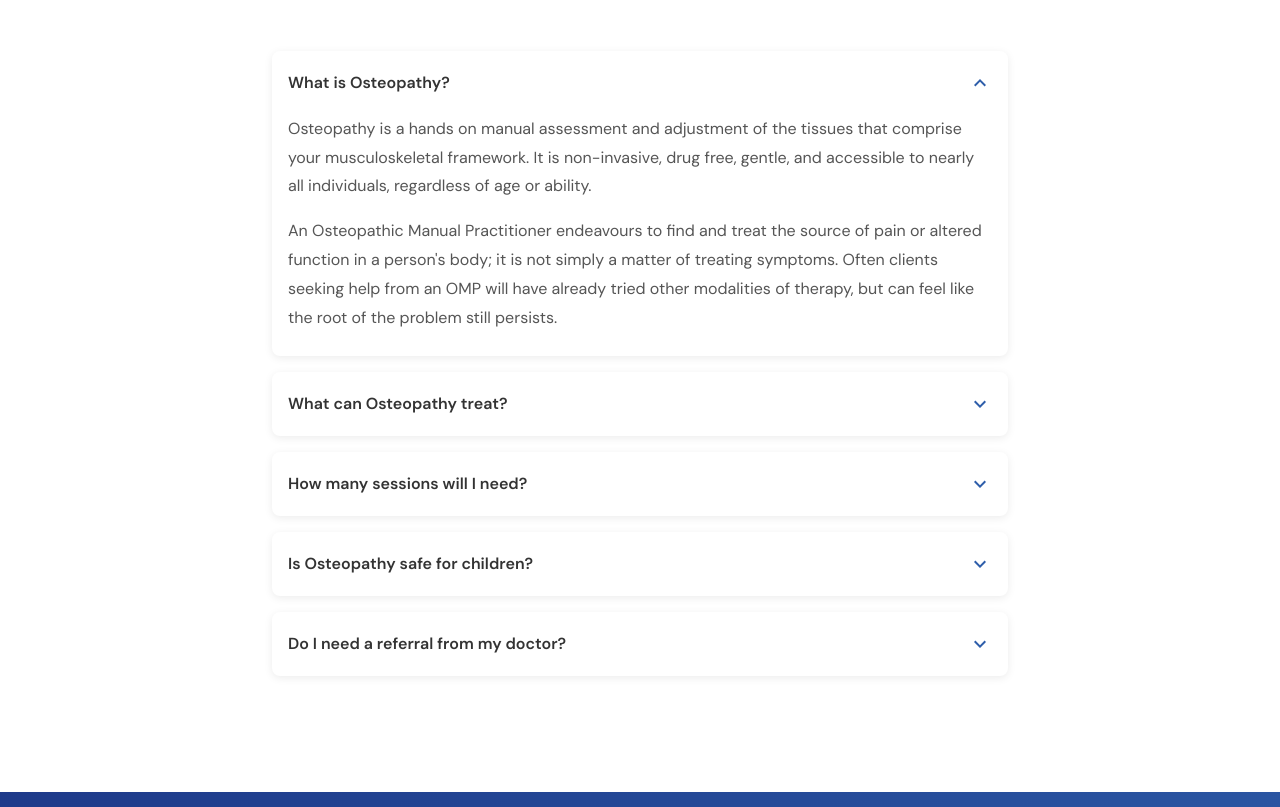
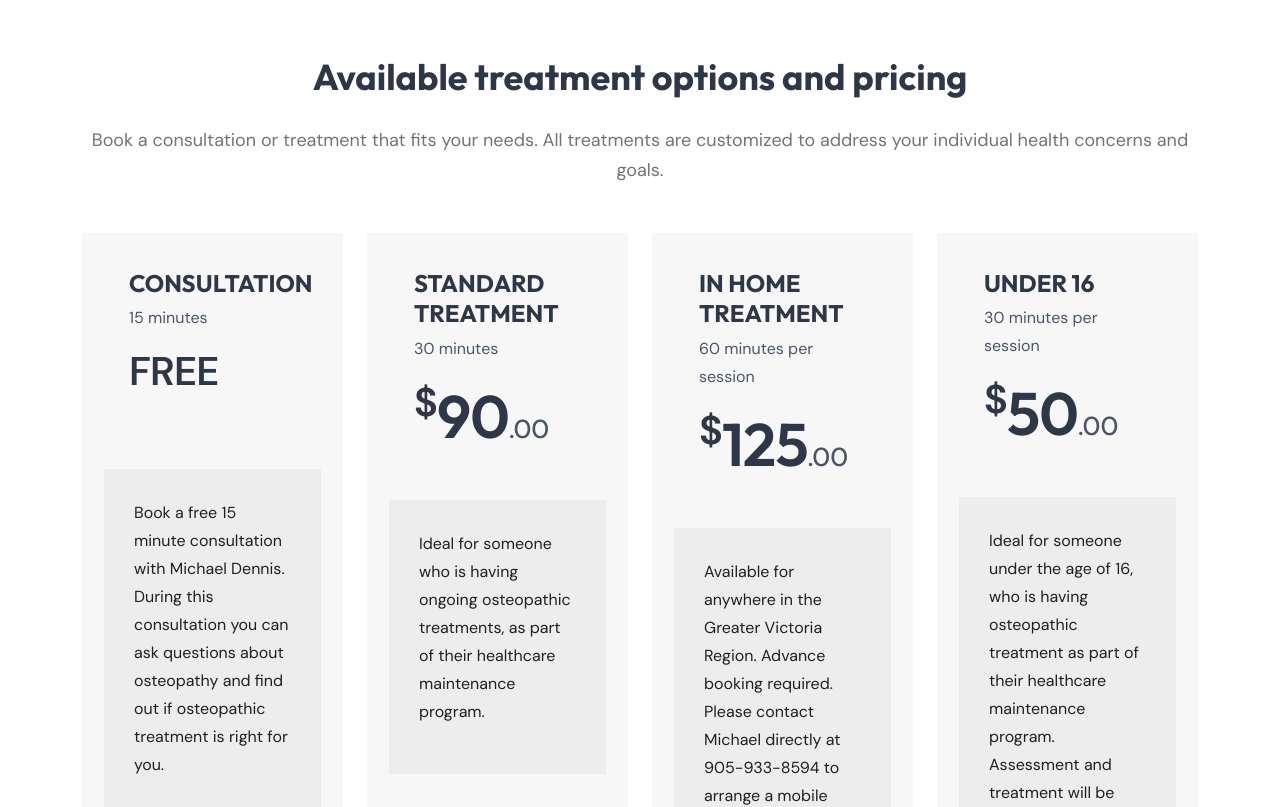
Before and after one commit to guillaumebaud/victoria-osteopathy-2, a Next.js app: page / in a window 1280 px wide. Shown: the part 3261-4068 px from the top of the page. Built offline with nearby package versions, Linux system fonts and the light colour scheme; no server answers.

Commit message:
purgecss on next css chunks and readme and privacy policy fixes

```diff
--- a/public/main-assets/css/style.css
+++ b/public/main-assets/css/style.css
@@ -1659,6 +1659,155 @@ blockquote.has-text-align-right:before {
   width: 100%;
 }
 
+/*------------------- 4.00. Pricing -------------------*/
+/* Pricing Card ---------------------------------- */
+.pricing-tabs {
+  margin-bottom: 50px;
+  border: 1px solid rgba(31, 31, 31, 0.15);
+  display: inline-flex;
+  border-radius: 0;
+  padding: 10px;
+}
+
+.pricing-tabs .nav-item .nav-link {
+  font-size: 15px;
+  font-weight: 600;
+  color: var(--body-color);
+  font-family: var(--title-font);
+  text-transform: uppercase;
+  border-radius: 0;
+  margin: 0;
+  border: 0;
+  padding: 7px 20px;
+  background: transparent;
+}
+
+.pricing-tabs .nav-item .nav-link.active {
+  background: var(--theme-color);
+  color: var(--white-color);
+}
+
+.pricing-card {
+  display: block;
+  padding: 40px 45px;
+  background: #F7F7F7;
+  border: 2px solid #F7F7F7;
+  box-shadow: none;
+  transition: 0.4s;
+}
+
+.pricing-card .pricing-card_title {
+  font-size: 24px;
+  font-weight: 700;
+  min-width: 220px;
+  color: var(--title-color);
+  margin-top: -0.3em;
+  margin-bottom: 6px;
+  text-transform: uppercase;
+}
+
+.pricing-card .pricing-card_text {
+  margin-bottom: 17px;
+}
+
+.pricing-card .pricing-card-details {
+  margin: 28px -25px 40px;
+  background: #EDEDED;
+  padding: 30px;
+  transition: 0.4s;
+  position: relative;
+}
+
+.pricing-card .pricing-card_price {
+  margin-bottom: 3px;
+  font-weight: 600;
+  font-size: 70px;
+  line-height: 1.228;
+  letter-spacing: -0.015em;
+  color: var(--theme-color);
+  display: inline-block;
+  position: relative;
+  padding-bottom: 15px;
+}
+
+@media (max-width: 1299px) {
+  .pricing-card .pricing-card_price {
+    font-size: 60px;
+  }
+}
+
+.pricing-card .pricing-card_currency {
+  font-size: 40px;
+  font-weight: 600;
+  position: relative;
+  top: -25px;
+}
+
+@media (max-width: 1299px) {
+  .pricing-card .pricing-card_currency {
+    top: -22px;
+  }
+}
+
+.pricing-card .pricing-card_duration {
+  font-size: 26px;
+  color: var(--body-color);
+  font-weight: 500;
+  letter-spacing: normal;
+}
+
+.pricing-card .checklist li {
+  position: relative;
+  gap: 12px;
+  font-size: 18px;
+  margin-bottom: 15px;
+}
+
+.pricing-card .checklist li:last-child {
+  margin-bottom: 0;
+}
+
+.pricing-card .checklist li:before {
+  content: "";
+  position: relative;
+  width: 6px;
+  height: 6px;
+  background: var(--theme-color);
+  transition: 0.4s;
+  top: 10px;
+}
+
+.pricing-card .btn-with-icon {
+  color: var(--title-color);
+}
+
+.pricing-card:hover {
+  border: 2px solid var(--theme-color);
+}
+
+.pricing-card:hover .pricing-card-details {
+  background: var(--title-color);
+}
+
+.pricing-card:hover .checklist li {
+  color: var(--white-color);
+}
+
+.pricing-card:hover .checklist li:before {
+  background: var(--theme-color);
+  opacity: 1;
+}
+
+@media (max-width: 375px) {
+  .pricing-card {
+    padding: 30px 35px;
+  }
+
+  .pricing-card .pricing-card-details {
+    padding: 20px;
+  }
+}
+
 /*=================================
     05. Spacing
 ==================================*/
--- a/src/app/page.js
+++ b/src/app/page.js
@@ -2,6 +2,7 @@ import About from "~/app/(home)/About";
 import FAQ from "~/app/(home)/FAQ";
 import CustomHero from "~/app/(home)/CustomHero";
 import LocationCards from "~/app/(home)/LocationCards";
+import Pricing from "~/app/(home)/Pricing";
 import CustomFooter from "~/app/_components/CustomFooter";
 import CustomHeader from "~/app/_components/CustomHeader";
 
@@ -17,6 +18,7 @@ export default function HomePage() {
         <CustomHero />
         <About />
         <LocationCards />
+        <Pricing />
         <FAQ />
       </main>
       <CustomFooter />
```
Also changed, not shown: scripts/purgecss.js (+17 -5 lines), src/app/privacy-policy/page.js (+5 -2 lines), 1 other file (tests, documents, lock files or other folders).
